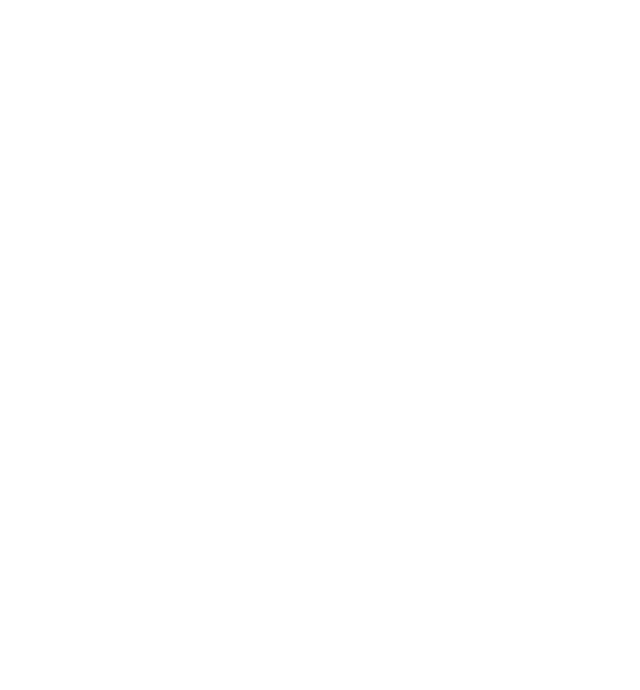
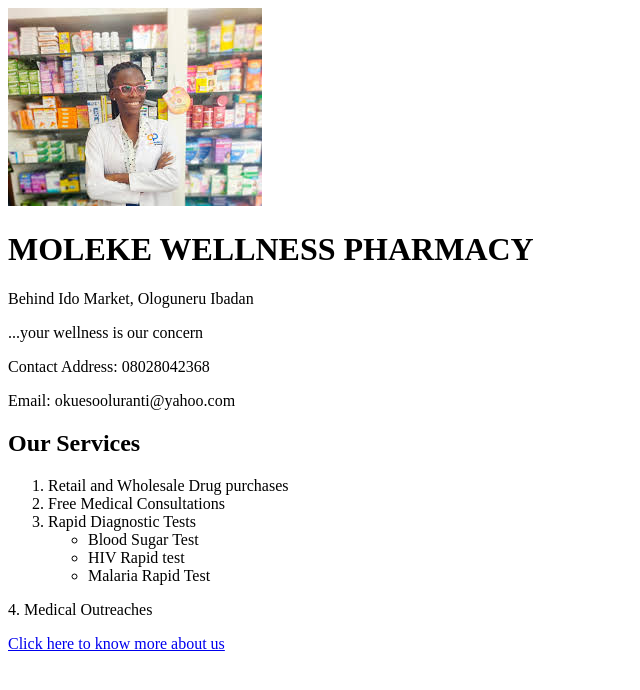
Before and after one commit to Modupe-O/HTML-PROJECT, a plain HTML site: page index.html in a window 1280 px wide. Shown: the whole page, without its empty margins (0-640 px from the left). Drawn offline with Linux system fonts and the light colour scheme.

Commit message:
First commit

```diff
--- a/index.html
+++ b/index.html
@@ -3,9 +3,24 @@
 <head>
     <meta charset="UTF-8">
     <meta name="viewport" content="width=device-width, initial-scale=1.0">
-    <title>Document</title>
+    <title>Moleke Wellness Pharmacy</title>
 </head>
 <body>
+    <img src="./IMAGES/pharmacy.jpeg" alt="">
+    <h1>MOLEKE WELLNESS PHARMACY</h1>
+    Behind Ido Market, Ologuneru Ibadan
+   <p>...your wellness is our concern</p>
+<p>Contact Address: 08028042368</p>
+Email: okuesooluranti@yahoo.com
+<h2>Our Services</h2>
+<ol>
+    <li>Retail and Wholesale Drug purchases</li><li>Free Medical Consultations</li><li>Rapid Diagnostic Tests</li>
+    <ul><li>Blood Sugar Test</li><li>HIV Rapid test</li><li>Malaria Rapid Test</li></ul>
+</ol>
+<p>4. Medical Outreaches</p>
+
+    <a href="https://www.google.com/search?sca_esv=492959cb0fa9f70d&sxsrf=ADLYWILdJdKRYzXVBGi7l0QC27Spi1yviQ:1730214379303&q=about+a+pharmacy&tbm=vid&source=lnms&fbs=AEQNm0A-2qeMemLzzt_2BVemHLFNuCSl5jMwuDXSDytcTb5xOFugulBwSVKrCaczAYRUt2Z5_be3-rr2W2-c6mcvRLEBy7B8OoFBW2ddfwIZ-c2oYTCDQ1iCuvHelksIAXRGLHukGddKBP6yt5C23FV63C6WSY7rsohu2QCQPF_BM43tJgshsEo&sa=X&ved=2ahUKEwjnt9rr7rOJAxWzVUEAHYUzCz0Q0pQJegQIDRAB&biw=1280&bih=533&dpr=1.5#fpstate=ive&vld=cid:18c7e0da,vid:LPbXY0ZBViY,st:0">Click here to know more about us
+    </a>
 
 </body>
 </html>
```
Also changed, not shown: IMAGES/pharmacy.jpeg (added).
